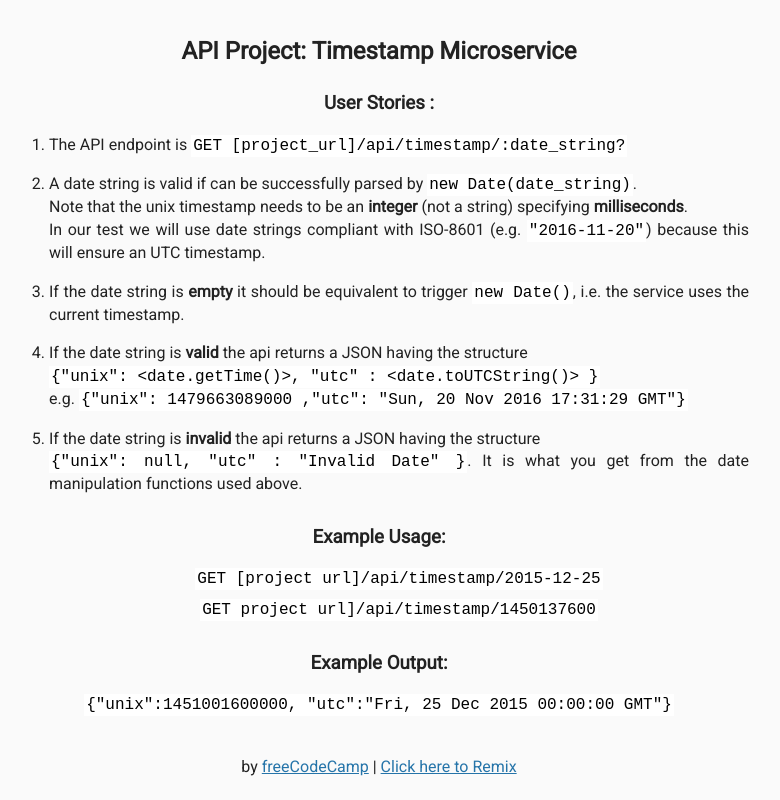
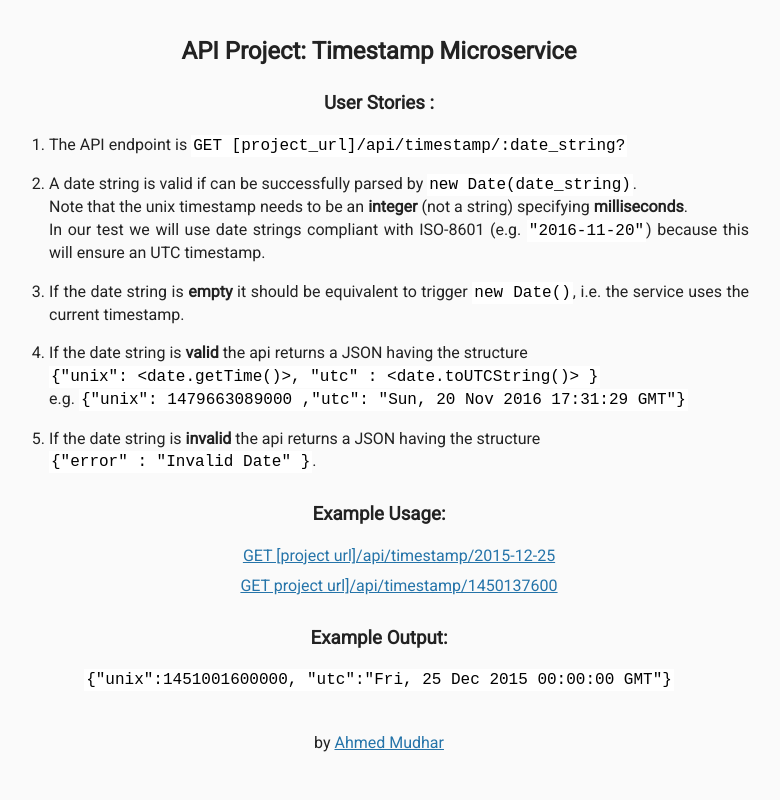
Before and after one commit to muubar/timestamp-microservice, a website: page views/index.html in a window 1280 px wide. Shown: the whole page, without its empty margins (261-1041 px from the left). Drawn offline with Linux system fonts and the light colour scheme; files that its build step writes are made by us from their sources.

Commit message:
add example API usage cases links

```diff
--- a/views/index.html
+++ b/views/index.html
@@ -4,7 +4,8 @@
 
 <head>
   <title>Timestamp Microservice</title>
-      <link rel="shortcut icon" href="https://cdn.hyperdev.com/us-east-1%3A52a203ff-088b-420f-81be-45bf559d01b1%2Ffavicon.ico" type="image/x-icon"/>
+  <link rel="shortcut icon" href="https://cdn.hyperdev.com/us-east-1%3A52a203ff-088b-420f-81be-45bf559d01b1%2Ffavicon.ico"
+    type="image/x-icon" />
   <link href="https://fonts.googleapis.com/css?family=Roboto" rel="stylesheet" type="text/css">
   <link href="style.css" rel="stylesheet" type="text/css">
 </head>
@@ -19,20 +20,22 @@
       <li>The API endpoint is <code>GET [project_url]/api/timestamp/:date_string?</code></li>
       <li>A date string is valid if can be successfully parsed by <code>new Date(date_string)</code>.<br>
         Note that the unix timestamp needs to be an <strong>integer</strong> (not a string) specifying <strong>milliseconds</strong>.<br>
-          In our test we will use date strings compliant with ISO-8601 (e.g. <code>"2016-11-20"</code>) because this will ensure an UTC timestamp.</li>
-          <li>If the date string is <strong>empty</strong> it should be equivalent to trigger <code>new Date()</code>, i.e. the service uses the current timestamp.</li>
+        In our test we will use date strings compliant with ISO-8601 (e.g. <code>"2016-11-20"</code>) because this will
+        ensure an UTC timestamp.</li>
+      <li>If the date string is <strong>empty</strong> it should be equivalent to trigger <code>new Date()</code>, i.e.
+        the service uses the current timestamp.</li>
       <li>If the date string is <strong>valid</strong> the api returns a JSON having the structure<br><code>{"unix": &lt;date.getTime()&gt;, "utc" : &lt;date.toUTCString()&gt; }</code><br>
         e.g. <code>{"unix": 1479663089000 ,"utc": "Sun, 20 Nov 2016 17:31:29 GMT"}</code></li>
       <li>If the date string is <strong>invalid</strong> the api returns a JSON having the structure <br>
-              <code>{"unix": null, "utc" : "Invalid Date" }</code>. It is what you get from the date manipulation functions used above.
+        <code>{"error" : "Invalid Date" }</code>.
       </li>
     </ol>
 
     <h3>Example Usage:</h3>
     <ul>
       <li>
-            <code>GET [project url]/api/timestamp/2015-12-25</code></li>
-          <li><code>GET project url]/api/timestamp/1450137600</code></li>
+        <a href="api/timestamp/2015-12-25">GET [project url]/api/timestamp/2015-12-25</a></li>
+      <li><a href="api/timestamp/1450137600">GET project url]/api/timestamp/1450137600</a></li>
     </ul>
 
     <h3>Example Output:</h3>
@@ -42,7 +45,7 @@
   </div>
   <div class="footer">
     <p>
-          by <a href="http://www.freecodecamp.com/">freeCodeCamp</a> | <a href="https://hyperdev.com/#!/remix/FCC_API_timestamp_bplate/8338be2-a353-4892-8a0d-6295e4f12eb5">Click here to Remix</a>
+      by <a href="https://github.com/muubar">Ahmed Mudhar</a>
     </p>
   </div>
 </body>
```
Lines whose indentation alone changed are shown as unchanged.
